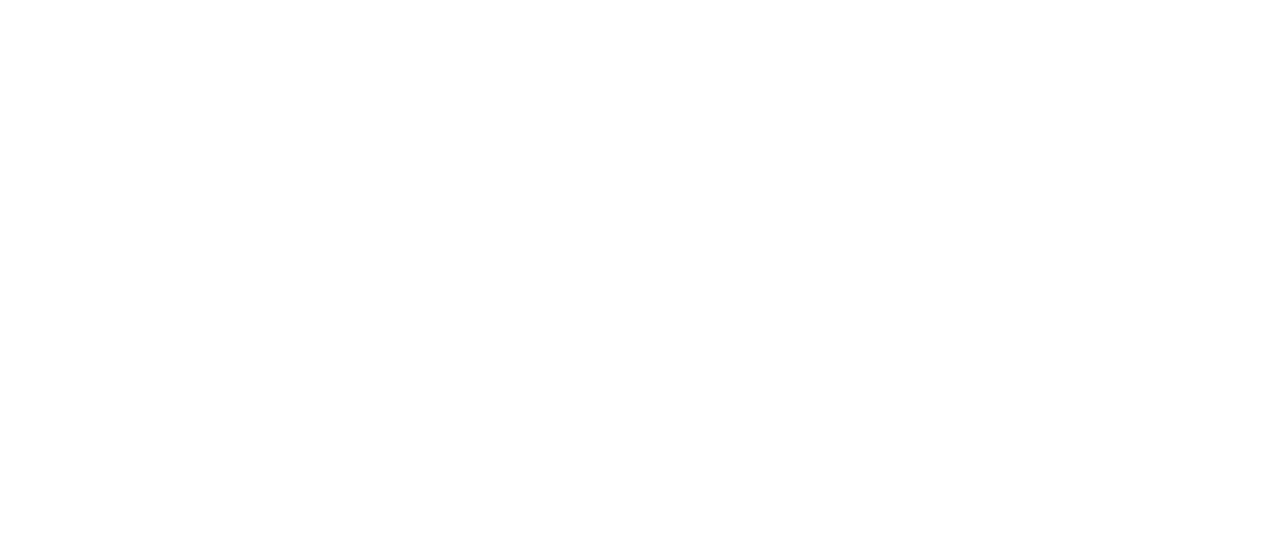
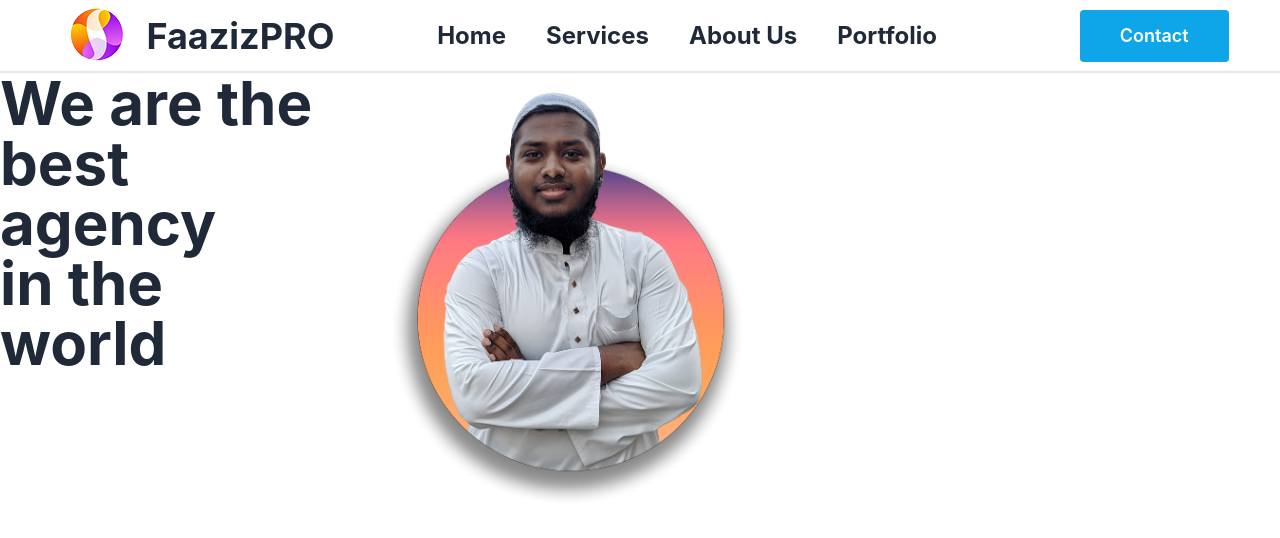
Before and after one commit to faazizpro/agency-website-tailwind-css, a React (Create React App) app: page / in a window 1280 px wide. Shown: the top 538 px of the page. Built offline with nearby package versions, Linux system fonts and the light colour scheme.

Commit message:
Navbar Section Done

```diff
--- a/package.json
+++ b/package.json
@@ -6,6 +6,7 @@
     "@testing-library/jest-dom": "^5.16.5",
     "@testing-library/react": "^13.4.0",
     "@testing-library/user-event": "^13.5.0",
+    "daisyui": "^2.31.0",
     "react": "^18.2.0",
     "react-dom": "^18.2.0",
     "react-scripts": "5.0.1",
--- a/public/index.html
+++ b/public/index.html
@@ -1,5 +1,5 @@
 <!DOCTYPE html>
-<html lang="en">
+<html lang="en" data-theme="light">
   <head>
     <meta charset="utf-8" />
     <link rel="icon" href="%PUBLIC_URL%/favicon.ico" />
--- a/src/App.js
+++ b/src/App.js
@@ -1,10 +1,11 @@
 import logo from './logo.svg';
 import './App.css';
+import Header from './components/Header/Header';
 
 function App() {
   return (
     <div>
-
+         <Header></Header>
     </div>
   );
 }
--- /dev/null
+++ b/src/components/Header/Header.js
@@ -0,0 +1,47 @@
+import React from 'react';
+import './Header.css'
+import logo from '../../images/logo.png';
+import heroImg from '../../images/hero-img.png'
+
+const Header = () => {
+    return (
+        <div>
+            <nav className='flex justify-around items-center border-b-2'>
+                <div className="logo flex items-center">
+                    <img src={logo} alt="" />
+                    <h2 className='text-4xl font-bold'>FaazizPRO</h2>
+                </div>
+                <div className="menu-list flex list-none text-2xl font-bold">
+                    <li className='mr-10'><a href="/home">Home
+                    </a></li>
+
+                    <li className='mr-10'><a href="/services">Services
+                    </a></li>
+
+                    <li className='mr-10'><a href="/about">About Us
+                    </a></li>
+
+                    <li className='mr-10'><a href="/portfolio">Portfolio
+                    </a></li>
+                </div>
+                <div className="contact-btn">
+                <button className="bg-sky-500 py-3 px-10 rounded text-white font-semibold text-lg">Contact</button>
+                </div>
+            </nav>
+            {/* Hero Section Design Starts */}
+            <div className="hero-section flex">
+                <div id="hero-info">
+                    <h1 className='text-6xl font-bold'>
+                    We are the best agency <br /> in the world
+                    </h1>
+                </div>
+
+                <div id="hero-img">
+                    <img src={heroImg} className='w-2/4 h-auto' alt="" />
+                </div>
+            </div>
+        </div>
+    );
+};
+
+export default Header;
--- a/tailwind.config.js
+++ b/tailwind.config.js
@@ -6,5 +6,5 @@
   theme: {
     extend: {},
   },
-  plugins: [],
+  plugins: [require("daisyui")],
 }
```
Also changed, not shown: src/components/Header/Header.css (added), 1 other file (tests, documents, lock files or other folders).
